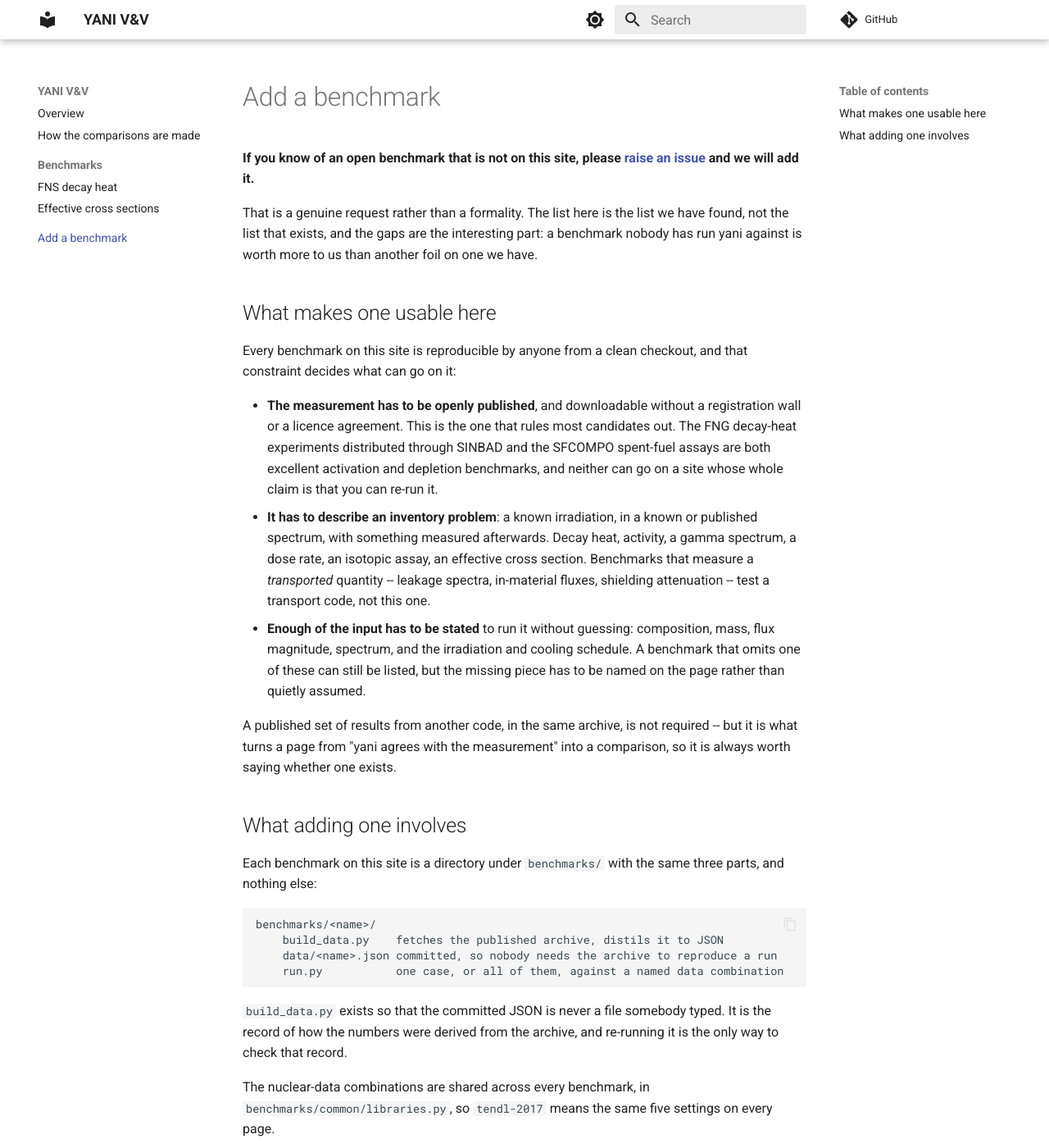
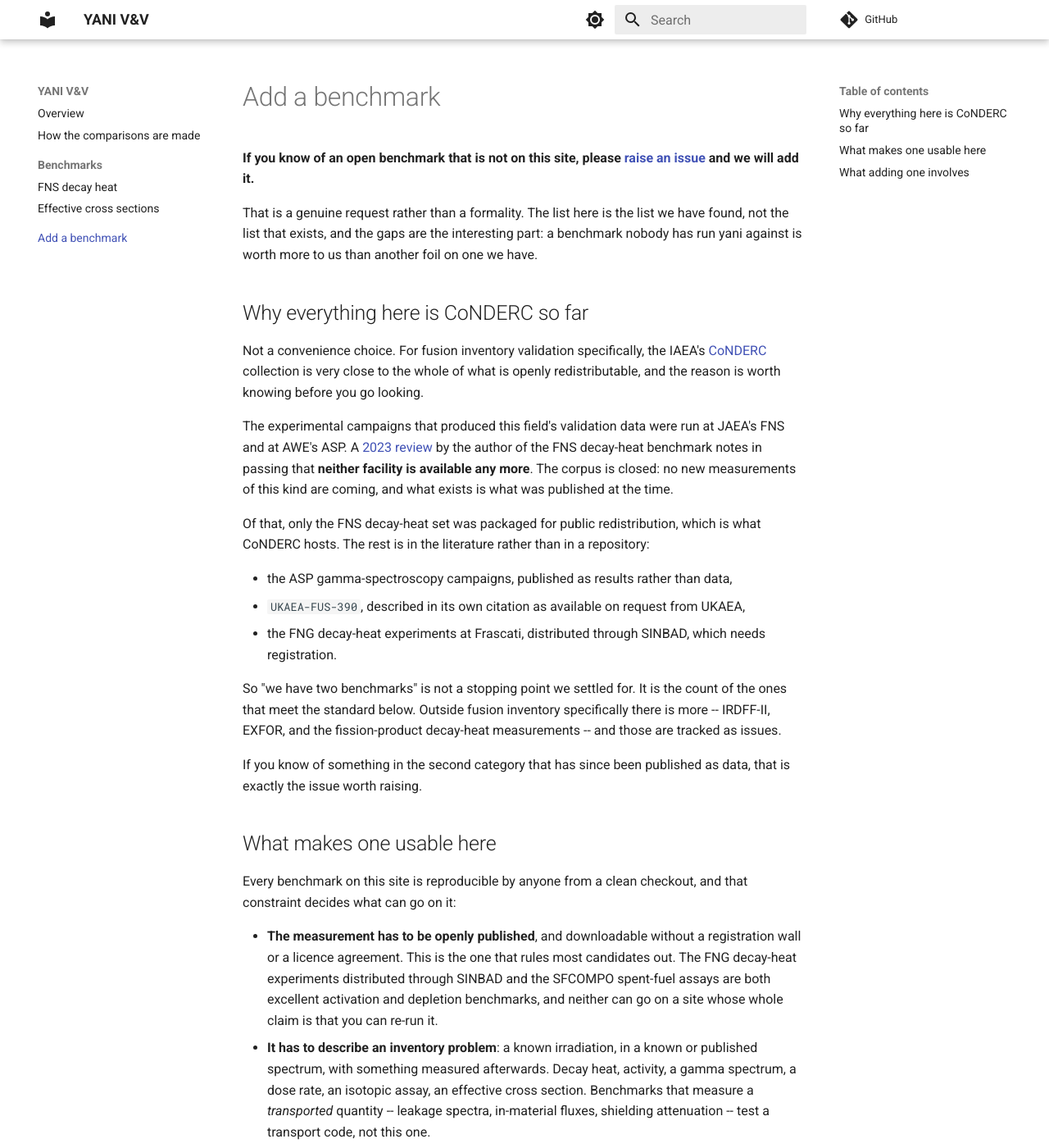
Before and after one commit to fusion-neutronics/yani-verification-and-validation, an MkDocs documentation site: the page built from docs/contributing.md, in a window 1280 px wide and 1400 px high. Shown: the whole window at 82% size. Built offline with MkDocs 1.6.1 and Material for MkDocs 9.7.7, drawn with Linux system fonts in a browser that asks for light colours; comment, search, counter and statistics services are not loaded.

Commit message:
Validate the cross-section extraction, and say why the benchmarks are all CoNDERC
The 15-reaction smoke test of the effective cross-section runner passes, and
the part worth keeping is the linearity check: re-run at a tenth of the
fluence, the extracted cross sections change by 0.0000%. That is the assumption
the method rests on, measured rather than asserted. The number is extracted by
irradiating a pure target for one short pulse and dividing product atoms by
target atoms and fluence, which is only a cross section if nothing depletes and
nothing decays appreciably while the pulse is on. At 1e-4 s and 1e21 n/cm2/s,
nothing does, to four decimal places.

The agreement with FISPACT-II holds here too, on a completely different
observable from decay heat: median C/E 0.961 against 0.960, with both codes
inside 10% on the same 8 of 15 reactions and inside 20% on the same 12.

The contributing page now says why every benchmark on this site comes from
CoNDERC, because "only two benchmarks" reads like a shortfall and is not one.
The campaigns that produced this field's validation data ran at JAEA's FNS and
AWE's ASP, and the 2023 review by the author of the FNS benchmark notes that
neither facility exists any more. The corpus is closed. Of it, only the FNS
decay-heat set was packaged for public redistribution; the ASP campaigns were
published as results rather than data, UKAEA-FUS-390 is available on request,
and the Frascati experiments need a SINBAD registration. Two is the number that
clears the bar this site sets, not the number we stopped at.

```diff
--- a/docs/contributing.md
+++ b/docs/contributing.md
@@ -9,6 +9,39 @@ benchmark nobody has run yani against is worth more to us than another foil on
 one we have.
 
 [issues]: https://github.com/fusion-neutronics/yani-verification-and-validation/issues
+
+## Why everything here is CoNDERC so far
+
+Not a convenience choice. For fusion inventory validation specifically, the
+IAEA's [CoNDERC][conderc] collection is very close to the whole of what is
+openly redistributable, and the reason is worth knowing before you go looking.
+
+The experimental campaigns that produced this field's validation data were run
+at JAEA's FNS and at AWE's ASP. A [2023 review][gilbert] by the author of the
+FNS decay-heat benchmark notes in passing that **neither facility is available
+any more**. The corpus is closed: no new measurements of this kind are coming,
+and what exists is what was published at the time.
+
+Of that, only the FNS decay-heat set was packaged for public redistribution,
+which is what CoNDERC hosts. The rest is in the literature rather than in a
+repository:
+
+* the ASP gamma-spectroscopy campaigns, published as results rather than data,
+* `UKAEA-FUS-390`, described in its own citation as available on request from
+  UKAEA,
+* the FNG decay-heat experiments at Frascati, distributed through SINBAD, which
+  needs registration.
+
+[conderc]: https://nds.iaea.org/conderc/
+[gilbert]: https://doi.org/10.1088/2515-7655/acbeaf
+
+So "we have two benchmarks" is not a stopping point we settled for. It is the
+count of the ones that meet the standard below. Outside fusion inventory
+specifically there is more -- IRDFF-II, EXFOR, and the fission-product
+decay-heat measurements -- and those are tracked as issues.
+
+If you know of something in the second category that has since been published
+as data, that is exactly the issue worth raising.
 
 ## What makes one usable here
 
```
Also changed, not shown: 1 other file.
